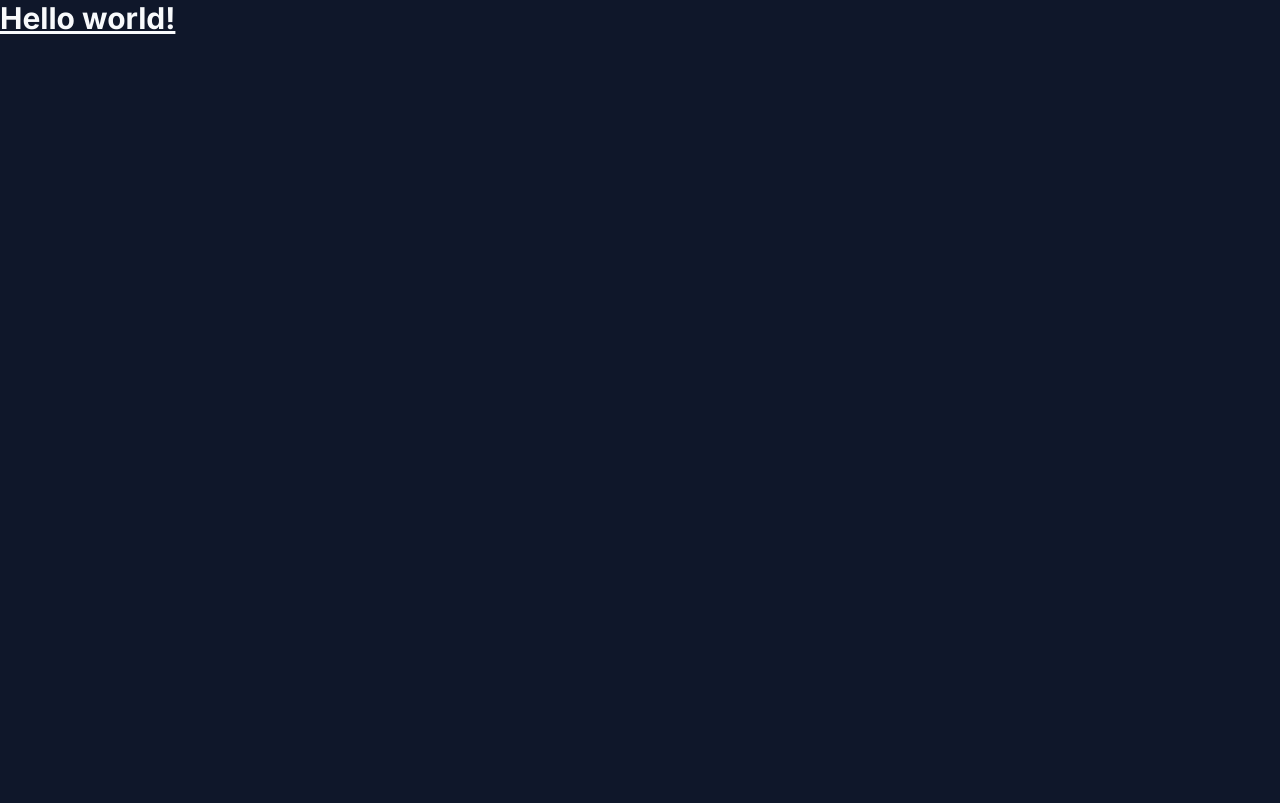
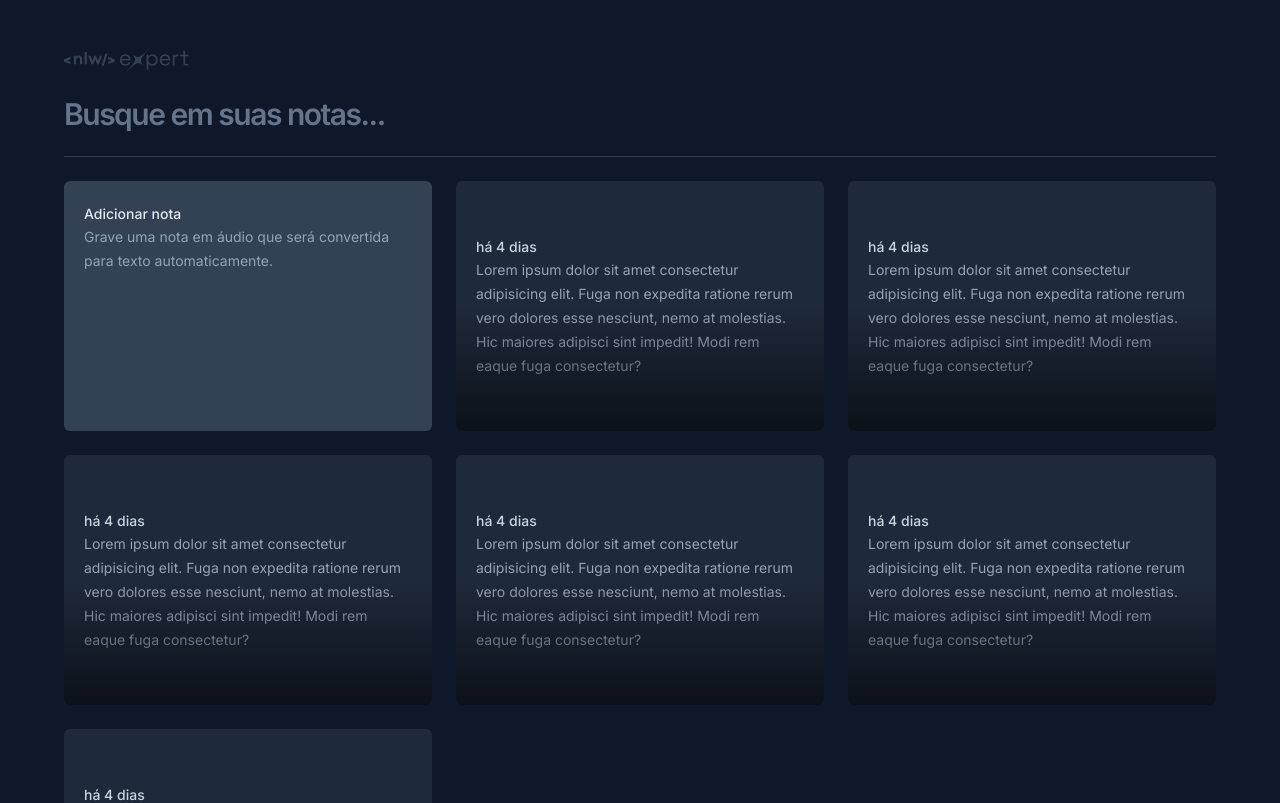
Before and after one commit to phmelosilva/NLW-Expert-Notes, a React (Vite) app: page / in a window 1280 px wide. Shown: the top 803 px of the page. Built offline with nearby package versions, Linux system fonts and the light colour scheme.

Commit message:
Estilização e componentização da primeira página

```diff
--- a/src/app.tsx
+++ b/src/app.tsx
@@ -1,7 +1,33 @@
+import logo from './assets/logo-nlw-expert.svg'
+import { NewNoteCard } from './components/new-note-card'
+import { NoteCard } from './components/note-card'
+
 export function App() {
   return (
-    <h1 className="text-3xl font-bold underline">
-      Hello world!
-    </h1>
+    <div className="mx-auto max-w-6xl my-12 space-y-6">
+      <img src = {logo} alt="NLW Expert" />
+
+      <form className='w-full'>
+        <input
+          type='text'
+          placeholder='Busque em suas notas...'
+          className='w-full bg-transparent text-3xl font-semibold tracking-tighter outline-none placeholder:text-slate-500'
+        />
+      </form>
+
+      <div className='h-px bg-slate-700' />
+        <div className='grid grid-cols-3 gap-6 auto-rows-[250px]'>
+          <NewNoteCard/>
+
+          <NoteCard/>
+          <NoteCard/>
+          <NoteCard/>
+          <NoteCard/>
+          <NoteCard/>
+          <NoteCard/>
+
+        </div>
+
+    </div>
   )
 }
--- /dev/null
+++ b/src/components/new-note-card.tsx
@@ -0,0 +1,12 @@
+export function NewNoteCard() {
+    return (
+        <div className='rounded-md bg-slate-700 p-5 spae-y-3'>
+            <span className='text-sm font-medium text-slate-200'>
+                Adicionar nota
+            </span>
+            <p className='text-sm leading-6 text-slate-400'>
+                Grave uma nota em áudio que será convertida para texto automaticamente.
+            </p>
+        </div>
+    )
+}
--- /dev/null
+++ b/src/components/note-card.tsx
@@ -0,0 +1,15 @@
+export function NoteCard() {
+    return (
+        <button className='rounded-md text-left bg-slate-800 p-5 spae-y-3 overflow-hidden relative outline-none hover:ring-2 hover:ring-slate-600 focus-visible:ring-2 focus-visible:ring-lime-400'>
+            <span className='text-sm font-medium text-slate-300'>
+            há 4 dias
+            </span>
+            <p className='text-sm leading-6 text-slate-400'>
+            Lorem ipsum dolor sit amet consectetur adipisicing elit. Fuga non expedita ratione rerum vero dolores esse nesciunt, nemo at molestias. Hic maiores adipisci sint impedit! Modi rem eaque fuga consectetur?
+            </p>
+
+            <div className='absolute bottom-0 left-0 right-0 h-1/2 bg-gradient-to-t from-black/60 to-black/0 pointer-events-none'/>
+
+        </button>
+    )
+}
```
Also changed, not shown: 1 other file (tests, documents, lock files or other folders).
